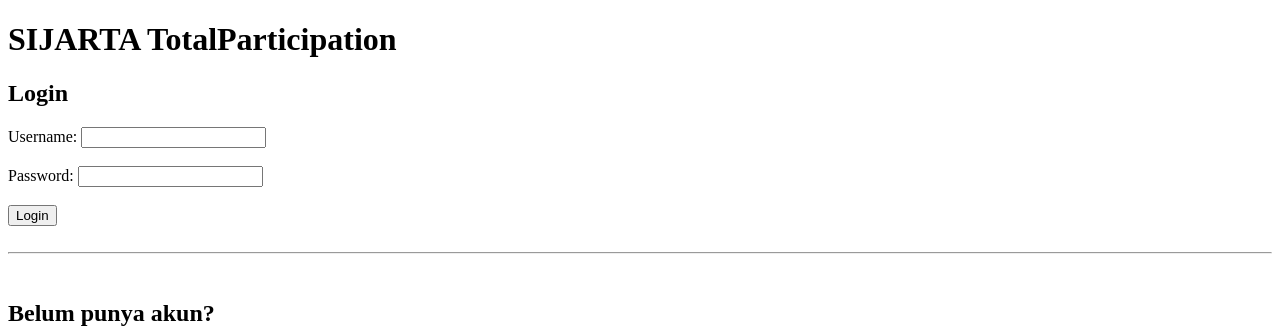
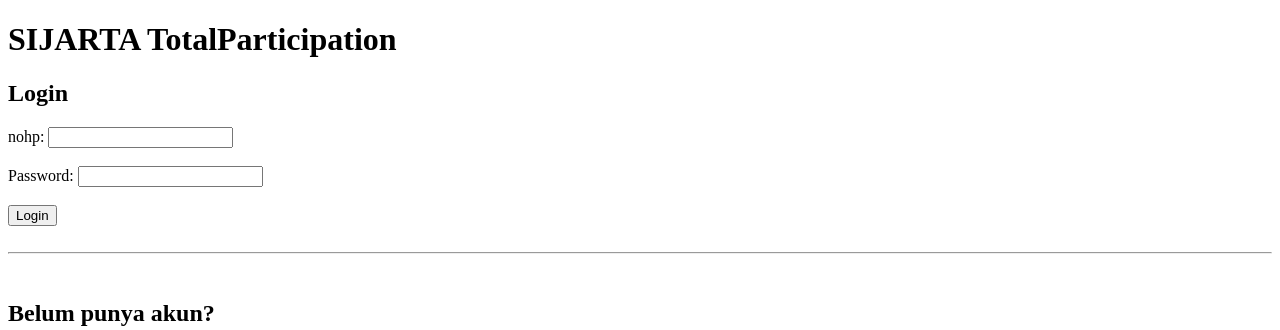
Before and after one commit to TotalParticipation/BasdatTK, a Django app: page /login in a window 1280 px wide. Shown: the top 330 px of the page. Run offline with Django 5.2, Linux system fonts and the light colour scheme; some libraries are stand-ins or nearby versions.

Commit message:
form user jadi nohp

```diff
--- a/zillanAPP/templates/login.html
+++ b/zillanAPP/templates/login.html
@@ -11,8 +11,8 @@
         <h2>Login</h2>
         <form action="/login" method="post">
             {% csrf_token %} <!-- CSRF Token Added here -->
-            <label for="username">Username:</label>
-            <input type="text" id="username" name="username" required><br><br>
+            <label for="nohp">nohp:</label>
+            <input type="text" id="nohp" name="nohp" required><br><br>
 
             <label for="password">Password:</label>
             <input type="password" id="password" name="password" required><br><br>
--- a/zillanAPP/views.py
+++ b/zillanAPP/views.py
@@ -31,15 +31,15 @@ from django.shortcuts import render, redirect
 def login_view(request):
     connection = get_db_connection()
     if request.method == "POST":
-        # Get the username/email and password from the form
-        username = request.POST.get('username')
+        # Get the nohp/email and password from the form
+        nohp = request.POST.get('nohp')
         password = request.POST.get('password')
 
-        # Use raw SQL to query the user by username
+        # Use raw SQL to query the user by nohp
         with connection.cursor() as cursor:
             cursor.execute("""
-                SELECT id, nama, pwd FROM "user" WHERE nama = %s
-            """, [username])
+                SELECT id, nama, pwd FROM "user" WHERE nohp = %s
+            """, [nohp])
             user = cursor.fetchone()
 
         if user:
@@ -351,8 +351,6 @@ def view_register_pelanggan(request):
                         VALUES (%s, %s, %s, %s, %s, %s, %s)
                         """, [new_user_id, updated_nama, updated_password, updated_jenis_kelamin, updated_nohp, updated_tanggal_lahir, updated_alamat]
                         )
-
-
                         cursor.execute(
                         """
                         INSERT INTO pelanggan (id, level)
```
Also changed, not shown: GUIDE_SETUP/guide.md (+4 -1 lines), GUIDE_SETUP/lokasi.Env.png (renamed from GUIDE_SETUP/lokasiEnv.png).
